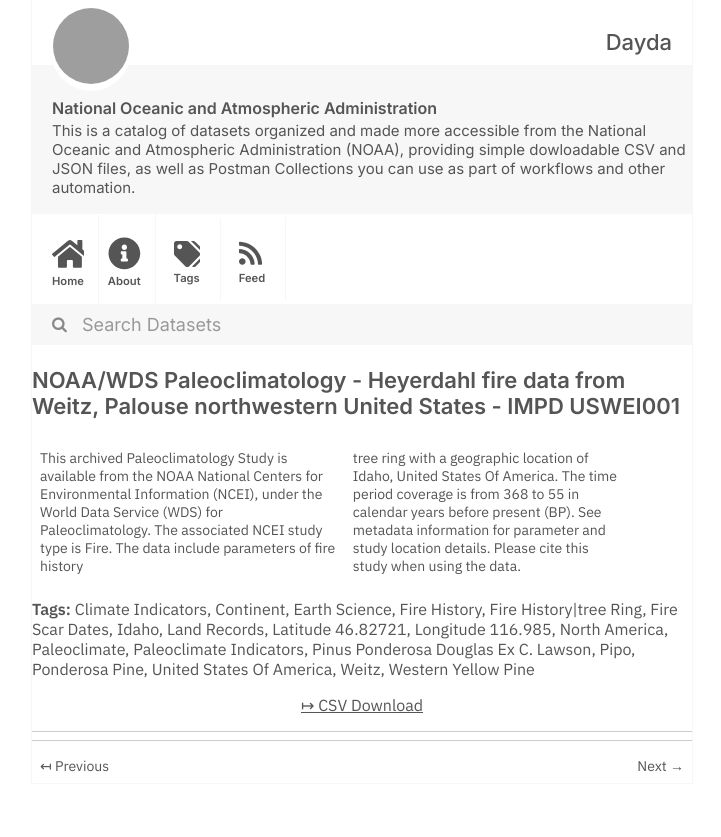
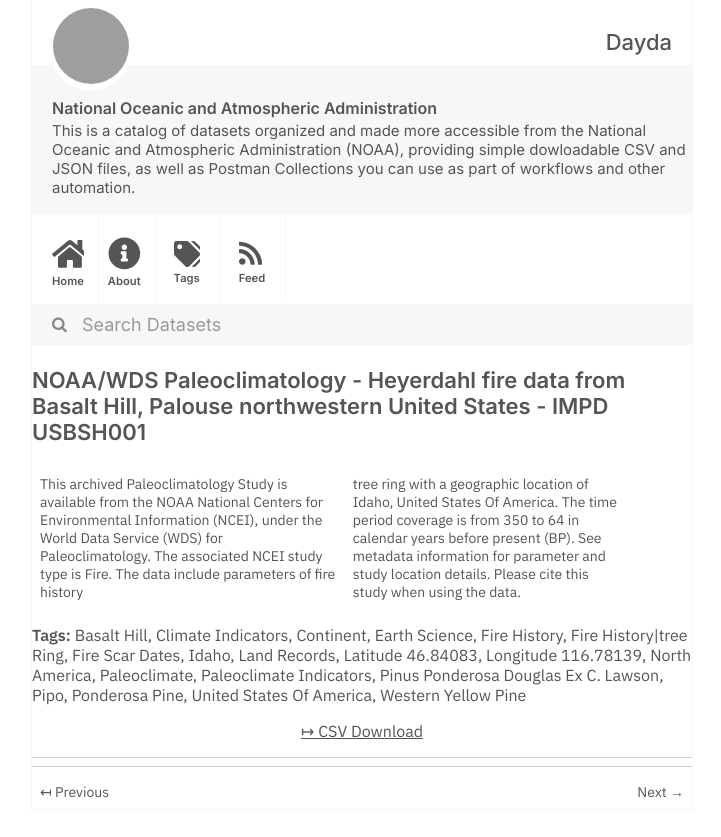
Before and after one commit to dayda-entities/national-oceanic-and-atmospheric-administration, a Jekyll site: the page built from _posts/2020-12-18-noaawds-paleoclimatology-heyer.md, in a window 1280 px wide, cut to the strip 0-837 px from the top of the page. Shown: the whole strip, without its empty margins (278-999 px from the left). Built offline with Jekyll 4.4.1, drawn with Linux system fonts in a browser that asks for light colours; grey boxes are pictures that could not be loaded.

Commit message:
Publish Data

```diff
--- a/_posts/2020-12-18-noaawds-paleoclimatology-heyer.md
+++ b/_posts/2020-12-18-noaawds-paleoclimatology-heyer.md
@@ -1,12 +1,13 @@
 ---
 title: >-
-  NOAA/WDS Paleoclimatology - Heyerdahl fire data from Weitz, Palouse
-  northwestern United States - IMPD USWEI001
-created: '2020-12-18T22:57:33.737160'
-modified: '2020-12-18T22:57:33.737172'
+  NOAA/WDS Paleoclimatology - Heyerdahl fire data from Basalt Hill, Palouse
+  northwestern United States - IMPD USBSH001
+created: '2020-12-18T22:57:16.026150'
+modified: '2020-12-18T22:57:16.026158'
 state: active
 type: dataset
 tags:
+  - Basalt Hill
   - Climate Indicators
   - Continent
   - Earth Science
@@ -15,8 +16,8 @@ tags:
   - Fire Scar Dates
   - Idaho
   - Land Records
-  - Latitude 46.82721
-  - Longitude  116.985
+  - Latitude 46.84083
+  - Longitude  116.78139
   - North America
   - Paleoclimate
   - Paleoclimate Indicators
@@ -24,13 +25,12 @@ tags:
   - Pipo
   - Ponderosa Pine
   - United States Of America
-  - Weitz
   - Western Yellow Pine
 groups: []
 csv_url: >-
-  https://www.ncei.noaa.gov/pub/data/paleo/firehistory/firescar/northamerica/supplemental/uswei001-wei-tree-info.csv
+  https://www.ncei.noaa.gov/pub/data/paleo/firehistory/firescar/northamerica/supplemental/usbsh001-bsh-tree-info.csv
 json_url: ''
 layout: post
 
 ---
-This archived Paleoclimatology Study is available from the NOAA National Centers for Environmental Information (NCEI), under the World Data Service (WDS) for Paleoclimatology. The associated NCEI study type is Fire. The data include parameters of fire history|tree ring with a geographic location of Idaho, United States Of America. The time period coverage is from 368 to 55 in calendar years before present (BP). See metadata information for parameter and study location details. Please cite this study when using the data.
+This archived Paleoclimatology Study is available from the NOAA National Centers for Environmental Information (NCEI), under the World Data Service (WDS) for Paleoclimatology. The associated NCEI study type is Fire. The data include parameters of fire history|tree ring with a geographic location of Idaho, United States Of America. The time period coverage is from 350 to 64 in calendar years before present (BP). See metadata information for parameter and study location details. Please cite this study when using the data.
```
